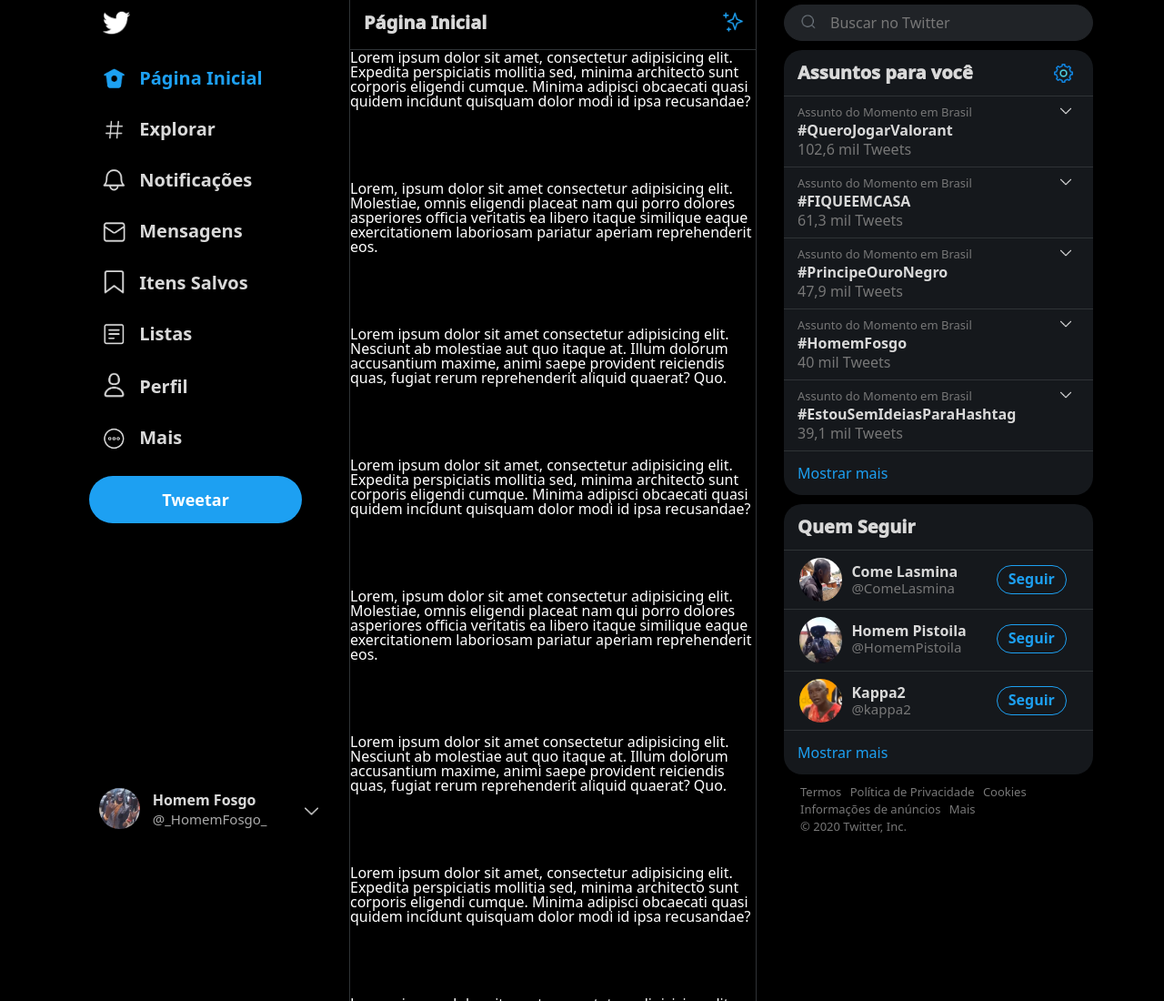
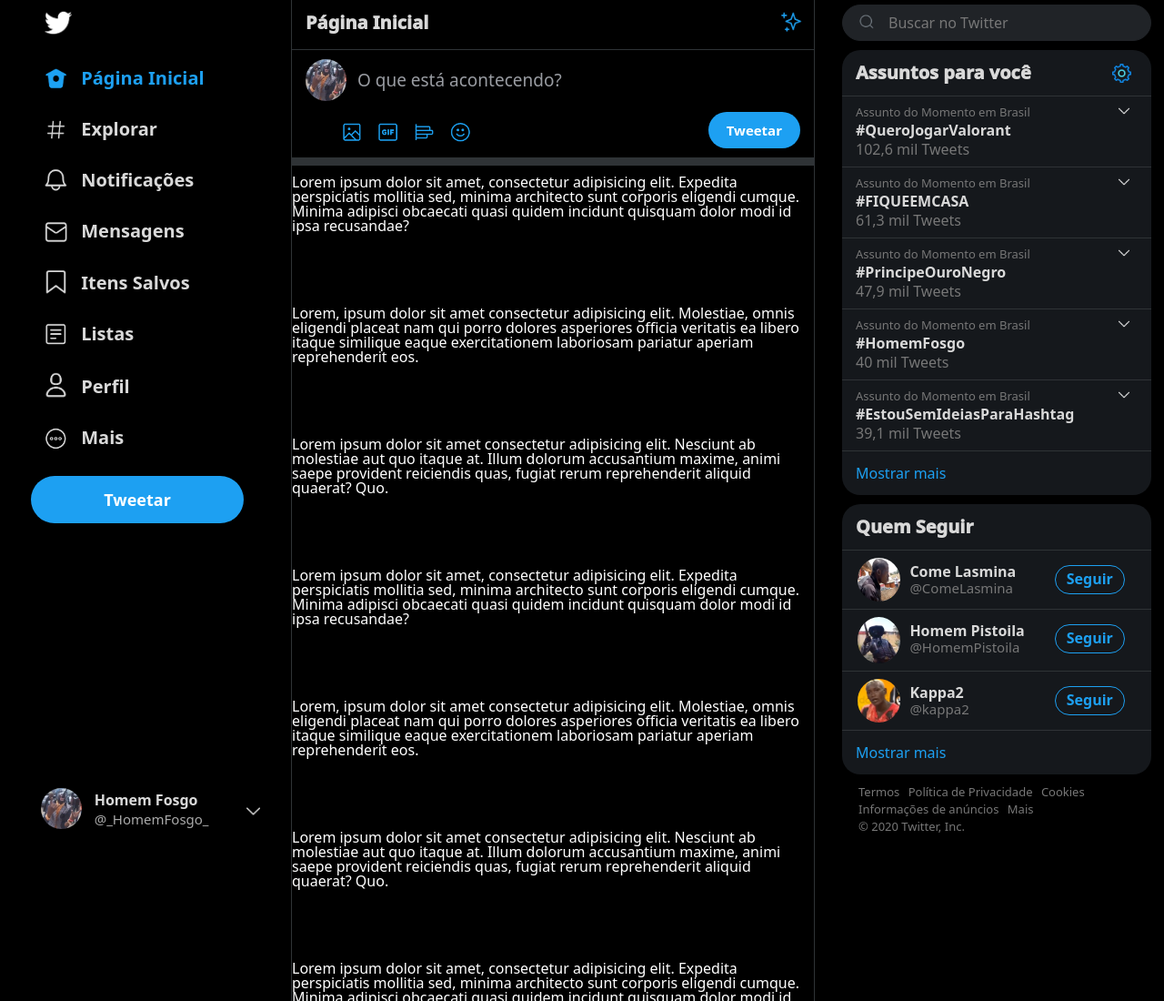
Before and after one commit to AntonioGSC/Twitter-Page, a plain HTML site: page index.html in a window 1280 px wide. Shown: the top 1100 px of the page at 91% size. Drawn offline with Linux system fonts and the light colour scheme.

Commit message:
starting-twitter-feed-page

```diff
--- a/index.html
+++ b/index.html
@@ -6,6 +6,7 @@
     <link href="styles/reset.css" rel="stylesheet">
     <link href="styles/style.css" rel="stylesheet">
     <link rel="icon" href="img/brands-and-logotypes.png" class="icone-head">
+    <meta name="viewport" content="width=device-width, initial-scale=1.0">
 </head>
 
 <body>
@@ -48,6 +49,21 @@
         </div>
         <div class="container">
             <section id="main">
+                <div class="acontecendo">
+                    <div class="avatar"><img class="perfil-image" src="img/perfil.png"></div>
+                    <input type="text" id="acontecendo-area" placeholder="O que está acontecendo?">
+                </div>
+                <div class="icones-main">
+                    <div class="painel-icones">
+                        <img src="img/barra-icones.PNG" alt="" class="painel-acontecendo">
+                    </div>
+                    <div class="tweetar-main">
+                        <button class="tweetar-button"><span class="text-tweetar">Tweetar</span></button>
+                    </div>
+                </div>
+                <article class="post-main">
+
+                </article>
                 <p>Lorem ipsum dolor sit amet, consectetur adipisicing elit. Expedita perspiciatis mollitia sed, minima
                     architecto sunt corporis eligendi cumque. Minima adipisci obcaecati quasi quidem incidunt quisquam
                     dolor modi id ipsa recusandae?</p>
@@ -238,7 +254,6 @@
                 </li>
             </ul>
         </section>
-        </div>
     </main>
 </body>
 
--- a/styles/style.css
+++ b/styles/style.css
@@ -14,7 +14,7 @@ body{
 
 .container {
     display: grid;
-    grid-template-columns: 30vw auto 35vw;
+    grid-template-columns: 29vw auto 34vw;
 }
 
 
@@ -30,7 +30,7 @@ input{
 #header{
     color: white;
     position: fixed;
-    width: 30vw;
+    width: 29vw;
     display: flex;
     justify-content: flex-end;
     padding: 10px 5px;
@@ -145,8 +145,8 @@ input{
     border-top: none;
     position: fixed;
     color: #d9d9d9;
-    right: 35vw;
-    left: 30vw;
+    right: 34vw;
+    left: 29vw;
     margin-right: auto;
     margin-left: auto;
     height: 55px;
@@ -182,13 +182,67 @@ input{
     margin-top: 55px;
 }
 
+.acontecendo{
+    display: flex;
+    padding: 10px 15px;
+}
+
+.acontecendo > .avatar{
+    width: 50px;
+    margin-right: 10px;
+}
+
+.acontecendo > .avatar > .perfil-image{
+    width: 100%;
+}
+
+#acontecendo-area{
+    font-size: 19px;
+    color: #999ca2;
+    width: 100%;
+    background-color: black;
+    border: none;
+}
+
+#acontecendo-area::-webkit-input-placeholder{
+    color: #999ca2;
+}
+
+.icones-main{
+    display: flex;
+    padding-left: 4vw;
+    padding-bottom: 10px;
+    margin-bottom: 10px;
+    border-bottom: 9px solid #2f3336;
+    justify-content: space-between;
+}
+
+.painel-icones{
+    margin-top: 10px;
+    width: 150px;
+}
+
+.painel-acontecendo{
+    width: 100%;
+}
+
+.tweetar-main > .tweetar-button{
+    background-color: #1da0f2;
+    border: none;
+    color: white;
+    font-size: 15px;
+    padding: 10px 20px;
+    border-radius: 30px;
+    margin: 2px 15px 0px 0px;
+}
+
 /*==================LATERAL====================================================================================================================================*/
 #barra-lateral{
     color: white;
     right: 0;
     top: 0;
     position: fixed;
-    width: 35vw;
+    width: 34vw;
     height: 100%;
 }
 
@@ -285,8 +339,12 @@ input{
 .assunto-arrow{
     border-radius: 100%;
     width: 30px;
-    max-width: 30px;
+    height: 28px;
     padding: 9px;
+}
+
+.assunto-arrow:hover{
+    background-color: #1c2c38;
 }
 
 .image-circle{
@@ -370,3 +428,63 @@ input{
 .texto-rodape-copyright > a{
     margin: 0px 3px;
 }
+
+/*==================RESPONSIVO====================================================================================================================================*/
+/* @media (max-width: 1280px){ */
+
+@media (max-width: 1550px){
+    .container {
+        grid-template-columns: 25vw auto 30vw;
+    }
+
+    .pag-inicial{
+        right: 30vw;
+        left: 25vw;
+    }
+
+    #barra-lateral{
+        width: 30vw;
+    }
+
+    #header{
+        width: 25vw;
+    }
+}
+
+@media (min-width: 1980px){
+    .container {
+        grid-template-columns: 32.5vw auto 37.5vw;
+    }
+
+    .pag-inicial{
+        right: 37.5vw;
+        left: 32.5vw;
+    }
+
+    #barra-lateral{
+        width: 37.5vw;
+    }
+
+    #header{
+        width: 32.5vw;
+    }
+}
+
+@media (min-width: 2380px){
+    .container {
+        grid-template-columns: 35.5vw auto 40.5vw;
+    }
+
+    .pag-inicial{
+        right: 40.5vw;
+        left: 35.5vw;
+    }
+
+    #barra-lateral{
+        width: 40.5vw;
+    }
+
+    #header{
+        width: 35.5vw;
+    }
+}
```
Also changed, not shown: img/barra-icones.PNG (added).
